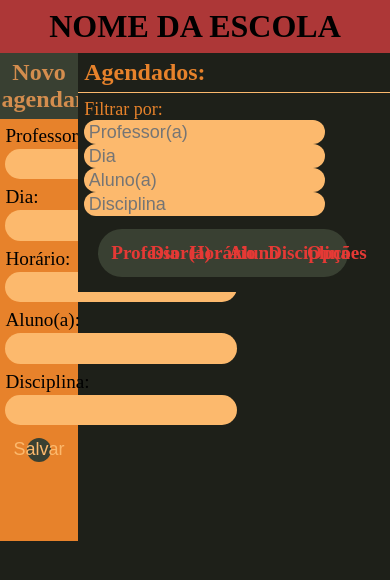
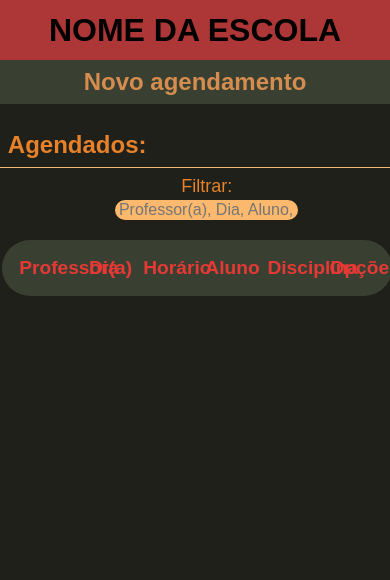
Before and after one commit to MarchVitoria/CRUD-app, a Django app: page / in a window 390 px wide; the page is wider, and only the part inside the window is pictured. Shown: the top 580 px of that part. Run offline with Django 4.2, Linux system fonts and the light colour scheme; data that the repository does not hold is empty.

Commit message:
responsive layout

```diff
--- /dev/null
+++ b/schedule/static/script.js
@@ -0,0 +1,38 @@
+// document.addEventListener('DOMContentLoaded', function() {
+//     const titleLeft = document.querySelector('.title-left');
+//     const inputFields = document.getElementById('fields');
+
+//     titleLeft.addEventListener('click', function() {
+//         if (inputFields.style.display === 'none' || inputFields.style.display === '') {
+//             inputFields.style.display = 'grid';
+//         } else {
+//             inputFields.style.display = 'none';
+//         }
+//     });
+// });
+
+document.addEventListener('DOMContentLoaded', function() {
+    const mediaQuery = window.matchMedia("(max-width: 1562px)");
+    const titleLeft = document.querySelector('.title-left');
+    const inputFields = document.getElementById('fields');
+
+    const handleMediaQueryChange = (event) => {
+        if (event.matches) {
+            titleLeft.addEventListener('click', toggleInputFields);
+        } else {
+            titleLeft.removeEventListener('click', toggleInputFields);
+            inputFields.style.display = 'grid'; // Garante que o campo seja exibido para telas maiores que 1560px
+        }
+    };
+
+    const toggleInputFields = () => {
+        if (inputFields.style.display === 'none' || inputFields.style.display === '') {
+            inputFields.style.display = 'grid';
+        } else {
+            inputFields.style.display = 'none';
+        }
+    };
+
+    mediaQuery.addEventListener('change', handleMediaQueryChange);
+    handleMediaQueryChange(mediaQuery); // Verifica o estado da media query ao carregar a página
+});
--- a/schedule/static/style.css
+++ b/schedule/static/style.css
@@ -3,6 +3,7 @@
 * {
     margin: 0;
     padding: 0;
+    font-family: sans-serif;
 }
 
 .page-title {
@@ -21,7 +22,7 @@
     display: block;
     float: left;
     width: 20%;
-    height: 100%;
+    margin-bottom: auto;
 }
 
 .title-left {
@@ -56,8 +57,9 @@
     color: antiquewhite;
     display: flex;
     justify-content: center;
+    /* padding-bottom: 2%; */
     width: 100%;
-    padding-bottom: 2%;
+    padding-bottom: 100%;
 }
 
 .save-button button {
@@ -70,7 +72,6 @@
     align-items: center;
     justify-content: center;
     width: 30%;
-    margin-bottom: 100%;
     padding: 2%;
 }
 
@@ -79,26 +80,29 @@
     color: #E7822B;
     float: right;
     width: 80%;
-    height: 100%;
+    margin-bottom: auto;
 }
 
 h2 {
     padding: 2%;
-    border-bottom: 1px solid #fcb96d;
+    border-bottom: 1px solid #f0b879;
 }
 
 .filter {
     padding: 2%;
     font-size: large;
     gap: 2%;
+    margin-left: 6%;
 }
 
 .filter input {
     background-color: #fcb96d;
     border: none;
     border-radius: 37px;
-    padding: 0.5% 1.5%;
-    font-size: large;
+    padding: 0.3% 1%;
+    font-size: medium;
+    margin-left: 0.7%;
+    width: 30%;
 }
 
 .table-content {
@@ -142,3 +146,144 @@ td img {
     width: 35px;
     height: 35px;
 }
+
+/* EDIT CONTENT */
+.edit-content {
+    display: block;
+}
+
+.title-edit {
+    font-size: x-large;
+    font-weight: bold;
+    background-color: #394032;
+    color: #d48d4e;
+    padding: 2% 2%;
+    text-align: center;
+}
+
+.edit-fields {
+    background-color: #E7822B;
+    display: grid;
+    padding: 3% 23% 1% 23%;
+    max-width: 100%;
+    font-size: larger;
+}
+
+.edit-fields input {
+    margin-top: 1%;
+    margin-bottom: 3%;
+    background-color: #fcb96d;
+    border: none;
+    border-radius: 37px;
+    padding: 1% 3%;
+    font-size: large;
+}
+
+.edit-save-button {
+    background-color: #E7822B;
+    color: antiquewhite;
+    display: flex;
+    justify-content: center;
+    gap: 3%;
+}
+
+.edit-save-button button, .edit-save-button a {
+    background-color: #394032;
+    color: #fcb96d;
+    border: none;
+    border-radius: 50px;
+    font-size: larger;
+    display: flex;
+    align-items: center;
+    justify-content: center;
+    width: 7%;
+    height: 3%;
+    margin-bottom: 6%;
+    padding: 0.7%;
+    cursor: pointer;
+    text-decoration: none;
+}
+
+
+/* RESPONSIVITY */
+@media (max-width: 1562px) {
+    .body-content {
+        display: flex;
+        flex-direction: column;
+        align-items: center;
+    }
+
+    .page-title {
+        width: 100%;
+        padding: 3% 0;
+    }
+
+    .title-left {
+        padding: 2% 2%;
+        cursor: pointer;
+    }
+
+    .left-content {
+        display: block;
+        width: 100%;
+    }
+
+    .input-fields {
+        /* padding: 1% 20%; */
+        display: none;
+    }
+
+    .input-fields input {
+        max-width: 100%;
+    }
+
+    .right-content {
+        width: 100%;
+    }
+
+    .filter {
+        display: flex;
+        flex-direction: column;
+        align-items: center;
+    }
+
+    .filter input {
+        width: 50%;
+        margin: 1%;
+    }
+
+    .table-content {
+        width: 100%;
+        margin: 2% 0.7% 5% 0.5%;
+    }
+
+    .save-button {
+        padding-bottom: 3%;
+    }
+
+    .save-button button {
+        width: 10%;
+        padding: 0.7%;
+    }
+
+    .edit-content {
+        width: 100%;
+    }
+
+    .edit-fields {
+        padding: 5% 15%;
+    }
+
+    .edit-save-button {
+        padding-bottom: 100%;
+    }
+
+    .edit-save-button button, .edit-save-button a {
+        width: auto;
+        font-size: auto;
+    }
+
+    h2 {
+        padding-top: 7%;
+    }
+}
--- a/schedule/templates/read.html
+++ b/schedule/templates/read.html
@@ -9,15 +9,15 @@
     <title>Schedule</title>
 </head>
 
+
+<body class="body-content">
     <div class="page-title">
         <h1>NOME DA ESCOLA</h1>
     </div>
-
-<body class="body-content">
     <form class="left-content" action="{% url 'create' %}" method="POST">
-        <div class="title-left">Novo agendamento:</div>
+        <div class="title-left" for="show-content">Novo agendamento</div>
         {% csrf_token %}
-            <div class="input-fields">
+        <div class="input-fields" id="fields">
             Professor(a):
             <input type="text" name="teacher" value="{{ schedule.teacher }}">
             Dia:
@@ -28,7 +28,6 @@
             <input type="text" name="student" value="{{ schedule.student }}">
             Disciplina:
             <input type="text" name="subject" value="{{ schedule.subject }}">
-            </div>
             <div class="save-button">
                 <button type="submit">Salvar</button>
             </div>
@@ -39,11 +38,8 @@
         <h2>Agendados:</h2>
 
         <div class="filter">
-            Filtrar por:
-            <input type="text" name="teacher" placeholder="Professor(a)">
-            <input type="text" name="class_date" placeholder="Dia">
-            <input type="text" name="student" placeholder="Aluno(a)">
-            <input type="text" name="subject" placeholder="Disciplina">
+            Filtrar:
+            <input type="text" name="teacher" placeholder="Professor(a), Dia, Aluno, Disciplina">
         </div>
 
         <table class="table-content">
@@ -74,5 +70,6 @@
             {% endfor %}
         </table>
     </div>
+    <script src="static/script.js"></script>
 </body>
 </html>
--- a/schedule/urls.py
+++ b/schedule/urls.py
@@ -4,7 +4,7 @@ from schedule.views import *
 
 
 urlpatterns = [
-    path('', read),
+    path('', read, name='read'),
     path('create/', create, name='create'),
     path('detail/<int:id>', detail, name='detail'),
     path('update/<int:id>', update, name='update'),
```
Also changed, not shown: schedule/templates/update.html (+16 -7 lines). Lines whose indentation alone changed are shown as unchanged.
